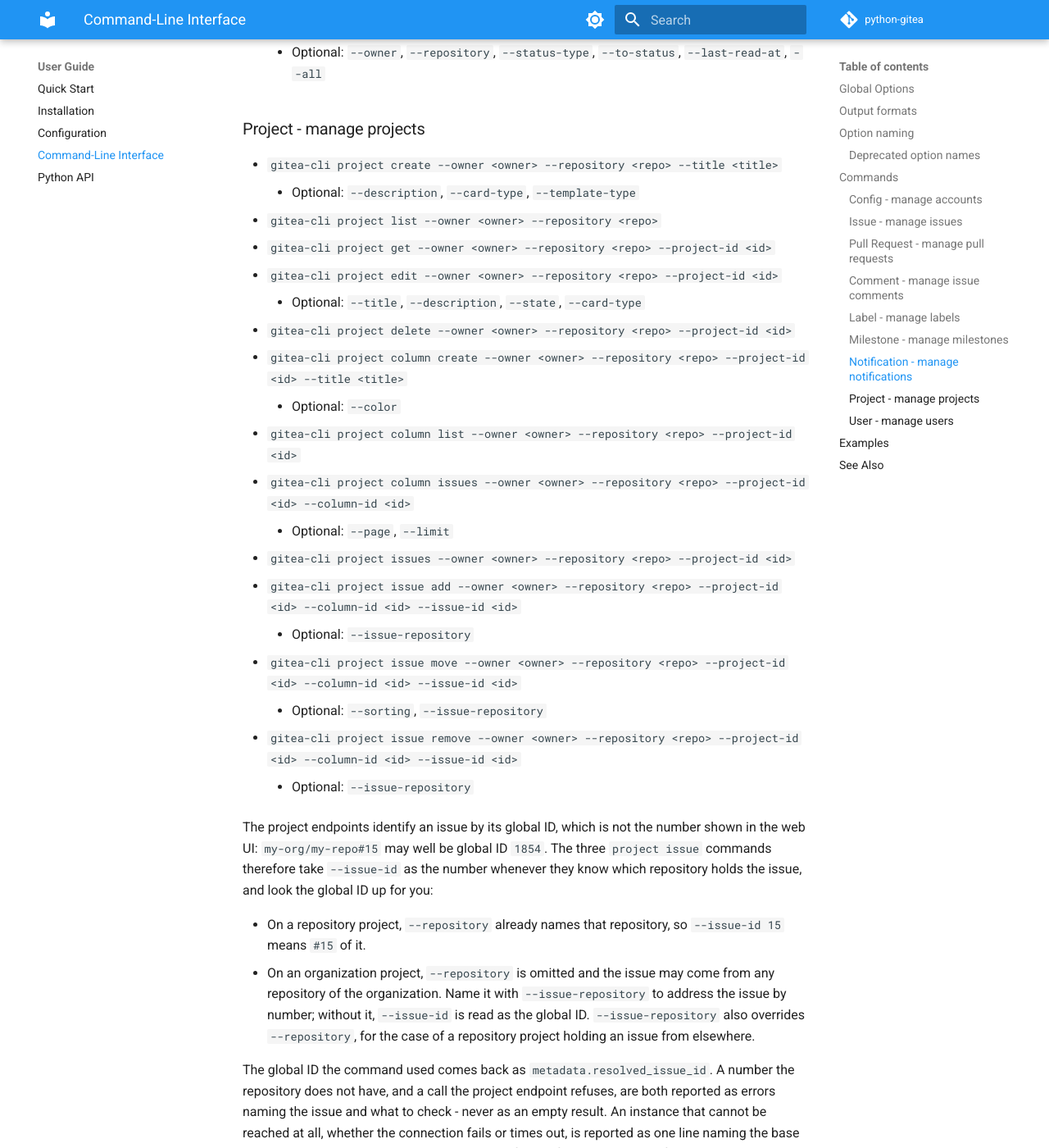
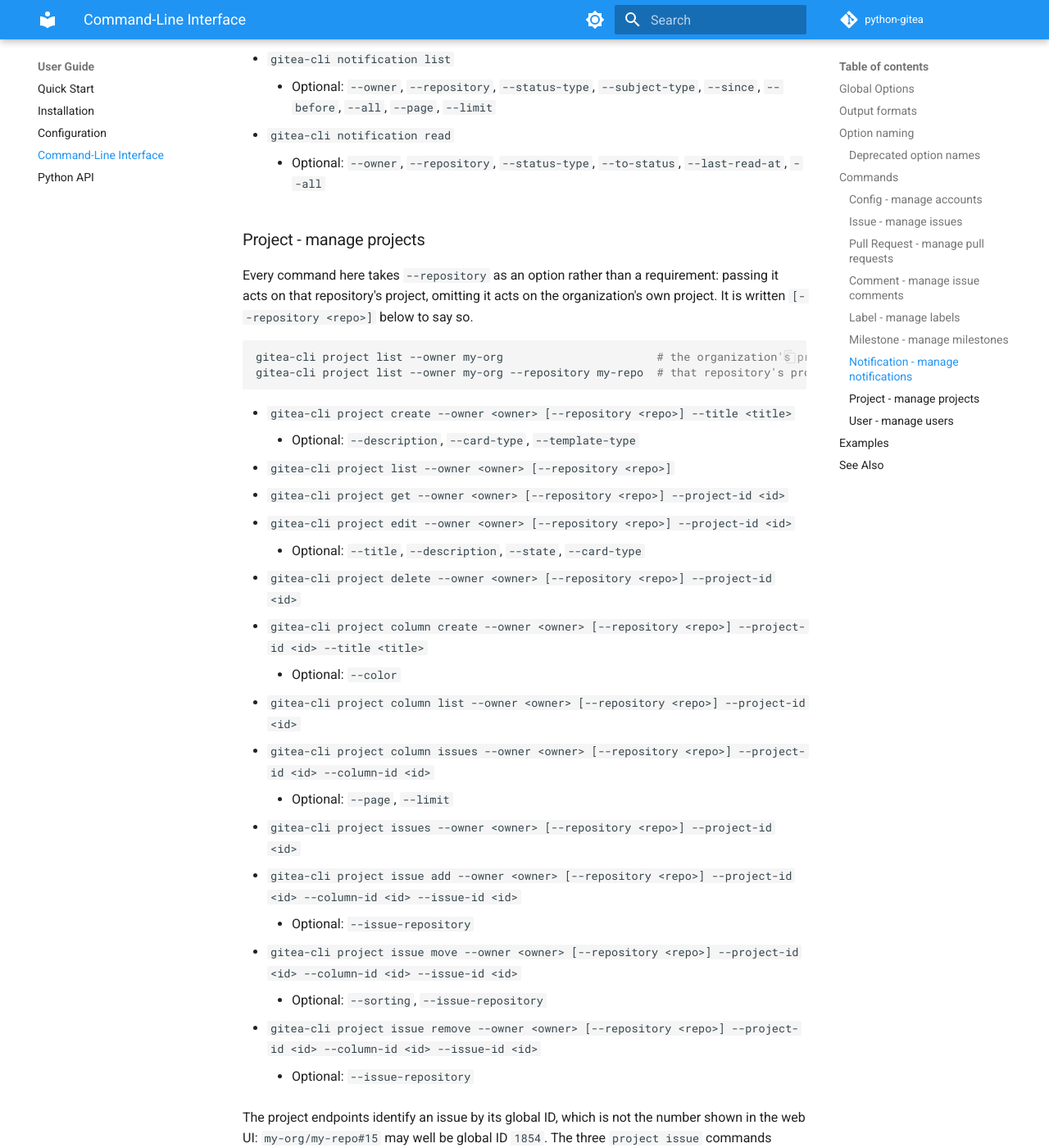
Before and after one commit to isaac-cf-wong/python-gitea, an MkDocs documentation site: the page built from docs/user-guide/cli.md, in a window 1280 px wide and 1400 px high, scrolled down 6110 px. Shown: the whole window at 82% size. Built offline with MkDocs 1.6.1 and Material for MkDocs 9.7.7, drawn with Linux system fonts in a browser that asks for light colours; comment, search, counter and statistics services are not loaded; some of the changed text lies outside the part shown.

Commit message:
docs(cli): show --repository as optional where it is
The `project` command list wrote `--repository <repo>` as a requirement,
contradicting the convention the same page states: the option is optional on
every `project` command, and omitting it acts on the organization's own
project rather than on a repository's. Write it `[--repository <repo>]` there
and show the pair of forms.

The other families keep it bare, because they answer an invocation without it
by naming the option to pass - so a note under `## Commands` says what the
bracket notation means and why `--repository` is bare outside `project` and
`notification` despite being parser-optional everywhere.

````diff
--- a/docs/user-guide/cli.md
+++ b/docs/user-guide/cli.md
@@ -143,6 +143,12 @@ error when they disagree.
 
 ## Commands
 
+An option written bare below has to be passed; one written `[--like this]` may
+be omitted. `--repository` is bare outside the `project` and `notification`
+families: those commands accept the invocation without it - the option is
+optional everywhere, as the convention above says - but they have no owner-wide
+endpoint to serve it with, so they answer by naming the option to pass.
+
 ### Config - manage accounts
 
 - `gitea-cli config add --name <name> --token <token> [--base-url <url>] [--default]`
@@ -230,24 +236,34 @@ is the same implementation under a second, more discoverable name.
 
 ### Project - manage projects
 
-- `gitea-cli project create --owner <owner> --repository <repo> --title <title>`
+Every command here takes `--repository` as an option rather than a requirement:
+passing it acts on that repository's project, omitting it acts on the
+organization's own project. It is written `[--repository <repo>]` below to say
+so.
+
+```bash
+gitea-cli project list --owner my-org                       # the organization's projects
+gitea-cli project list --owner my-org --repository my-repo  # that repository's projects
+```
+
+- `gitea-cli project create --owner <owner> [--repository <repo>] --title <title>`
     - Optional: `--description`, `--card-type`, `--template-type`
-- `gitea-cli project list --owner <owner> --repository <repo>`
-- `gitea-cli project get --owner <owner> --repository <repo> --project-id <id>`
-- `gitea-cli project edit --owner <owner> --repository <repo> --project-id <id>`
+- `gitea-cli project list --owner <owner> [--repository <repo>]`
+- `gitea-cli project get --owner <owner> [--repository <repo>] --project-id <id>`
+- `gitea-cli project edit --owner <owner> [--repository <repo>] --project-id <id>`
     - Optional: `--title`, `--description`, `--state`, `--card-type`
-- `gitea-cli project delete --owner <owner> --repository <repo> --project-id <id>`
-- `gitea-cli project column create --owner <owner> --repository <repo> --project-id <id> --title <title>`
+- `gitea-cli project delete --owner <owner> [--repository <repo>] --project-id <id>`
+- `gitea-cli project column create --owner <owner> [--repository <repo>] --project-id <id> --title <title>`
     - Optional: `--color`
-- `gitea-cli project column list --owner <owner> --repository <repo> --project-id <id>`
-- `gitea-cli project column issues --owner <owner> --repository <repo> --project-id <id> --column-id <id>`
+- `gitea-cli project column list --owner <owner> [--repository <repo>] --project-id <id>`
+- `gitea-cli project column issues --owner <owner> [--repository <repo>] --project-id <id> --column-id <id>`
     - Optional: `--page`, `--limit`
-- `gitea-cli project issues --owner <owner> --repository <repo> --project-id <id>`
-- `gitea-cli project issue add --owner <owner> --repository <repo> --project-id <id> --column-id <id> --issue-id <id>`
+- `gitea-cli project issues --owner <owner> [--repository <repo>] --project-id <id>`
+- `gitea-cli project issue add --owner <owner> [--repository <repo>] --project-id <id> --column-id <id> --issue-id <id>`
     - Optional: `--issue-repository`
-- `gitea-cli project issue move --owner <owner> --repository <repo> --project-id <id> --column-id <id> --issue-id <id>`
+- `gitea-cli project issue move --owner <owner> [--repository <repo>] --project-id <id> --column-id <id> --issue-id <id>`
     - Optional: `--sorting`, `--issue-repository`
-- `gitea-cli project issue remove --owner <owner> --repository <repo> --project-id <id> --column-id <id> --issue-id <id>`
+- `gitea-cli project issue remove --owner <owner> [--repository <repo>] --project-id <id> --column-id <id> --issue-id <id>`
     - Optional: `--issue-repository`
 
 The project endpoints identify an issue by its global ID, which is not the
````
